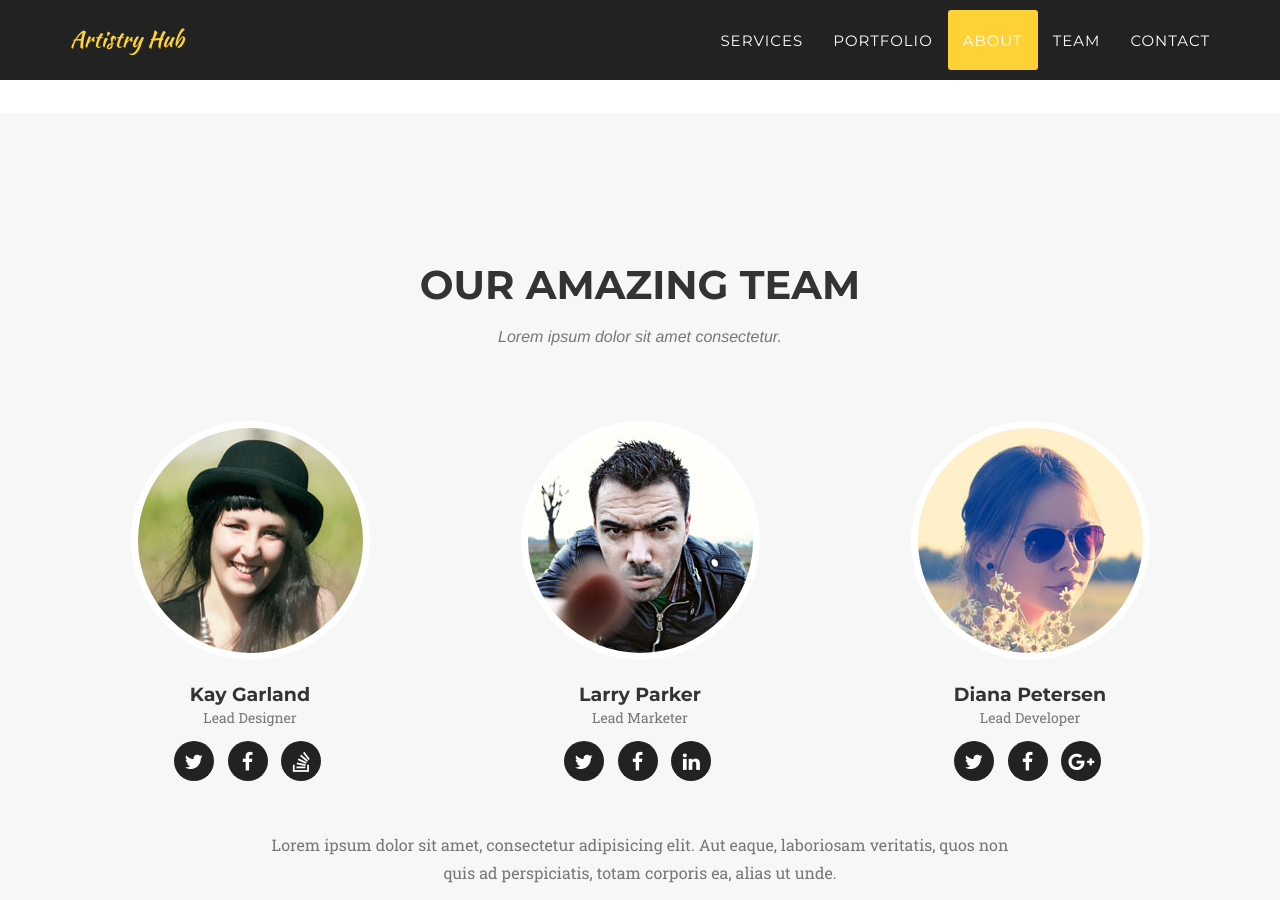
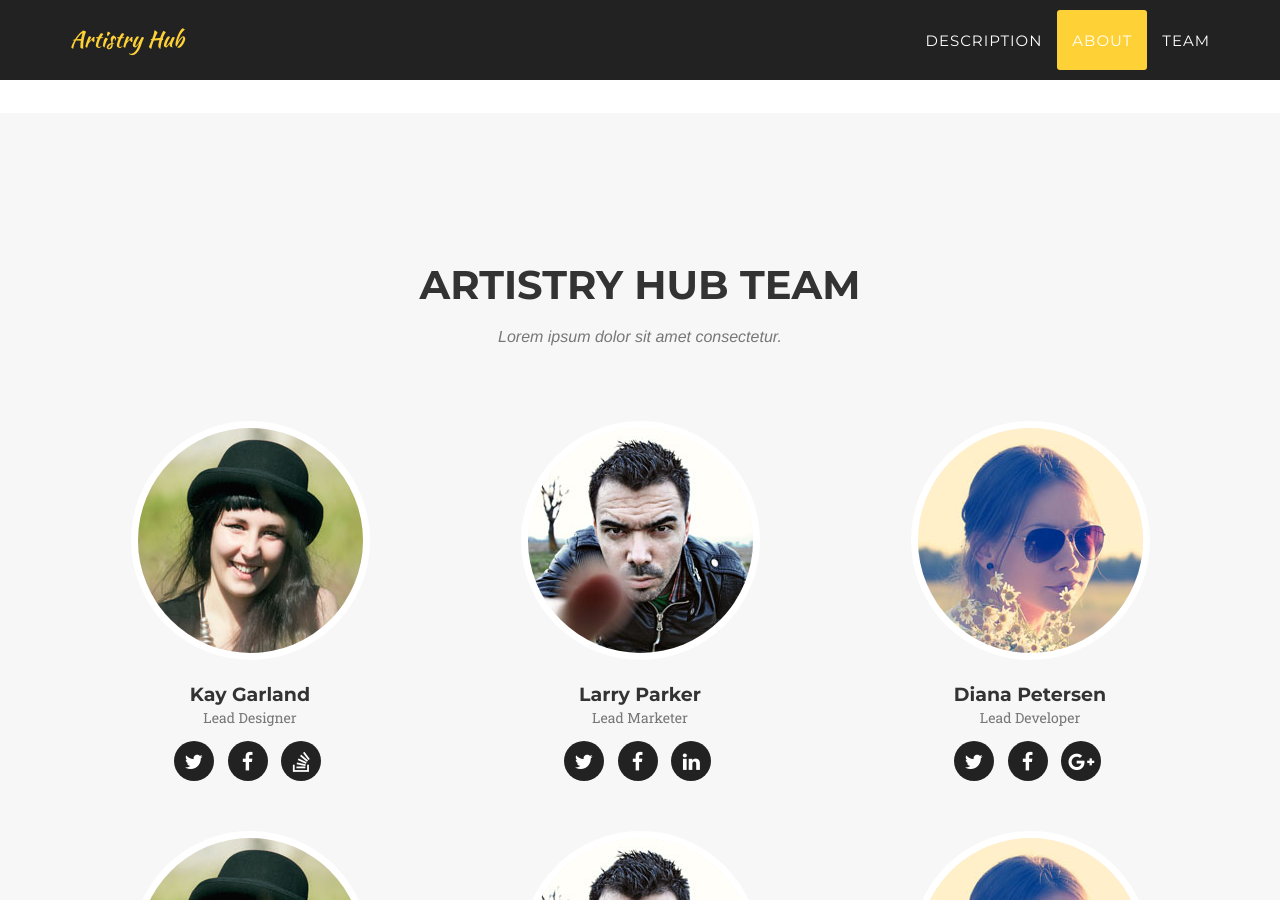
Before and after one commit to ArtistryHub/ArtistryHub, a Jekyll site: the page built from index.html, in a window 1280 px wide and 900 px high, scrolled down 4473 px. Built offline with Jekyll 4.4.1, drawn with Linux system fonts in a browser that asks for light colours; some web fonts are replaced; some of the changed text lies outside the part shown.

Commit message:
Updated description, team members, about

```diff
--- a/_config.yml
+++ b/_config.yml
@@ -9,6 +9,39 @@
 
 # Team names, titles and social links
 people:
+- name: Kay Garland
+  pic: 1
+  position: Lead Designer
+  social:
+    - title: twitter
+      url: #
+    - title: facebook
+      url: #
+    - title: stack-overflow
+      url: #
+
+- name: Larry Parker
+  pic: 2
+  position: Lead Marketer
+  social:
+    - title: twitter
+      url: #
+    - title: facebook
+      url: #
+    - title: linkedin
+      url: #
+
+- name: Diana Petersen
+  pic: 3
+  position: Lead Developer
+  social:
+    - title: twitter
+      url: #
+    - title: facebook
+      url: #
+    - title: google-plus
+      url: #
+
 - name: Kay Garland
   pic: 1
   position: Lead Designer
--- a/_includes/about.html
+++ b/_includes/about.html
@@ -3,7 +3,7 @@
         <div class="container">
             <div class="row">
                 <div class="col-lg-12 text-center">
-                    <h2 class="section-heading">About</h2>
+                    <h2 class="section-heading">Our Story</h2>
                     <h3 class="section-subheading text-muted">Lorem ipsum dolor sit amet consectetur.</h3>
                 </div>
             </div>
--- a/_includes/header.html
+++ b/_includes/header.html
@@ -19,20 +19,20 @@
                         <a href="#page-top"></a>
                     </li>
                     <li>
-                        <a class="page-scroll" href="#services">Services</a>
+                        <a class="page-scroll" href="#services">Description</a>
                     </li>
-                    <li>
+                    <!-- <li>
                         <a class="page-scroll" href="#portfolio">Portfolio</a>
-                    </li>
+                    </li> -->
                     <li>
                         <a class="page-scroll" href="#about">About</a>
                     </li>
                     <li>
                         <a class="page-scroll" href="#team">Team</a>
                     </li>
-                    <li>
+                    <!-- <li>
                         <a class="page-scroll" href="#contact">Contact</a>
-                    </li>
+                    </li> -->
                 </ul>
             </div>
             <!-- /.navbar-collapse -->
--- a/_includes/services.html
+++ b/_includes/services.html
@@ -3,7 +3,7 @@
         <div class="container">
             <div class="row">
                 <div class="col-lg-12 text-center">
-                    <h2 class="section-heading">Services</h2>
+                    <h2 class="section-heading">Description</h2>
                     <h3 class="section-subheading text-muted">Lorem ipsum dolor sit amet consectetur.</h3>
                 </div>
             </div>
--- a/_includes/team.html
+++ b/_includes/team.html
@@ -3,7 +3,7 @@
         <div class="container">
             <div class="row">
                 <div class="col-lg-12 text-center">
-                    <h2 class="section-heading">Our Amazing Team</h2>
+                    <h2 class="section-heading">Artistry Hub Team</h2>
                     <h3 class="section-subheading text-muted">Lorem ipsum dolor sit amet consectetur.</h3>
                 </div>
             </div>
```
